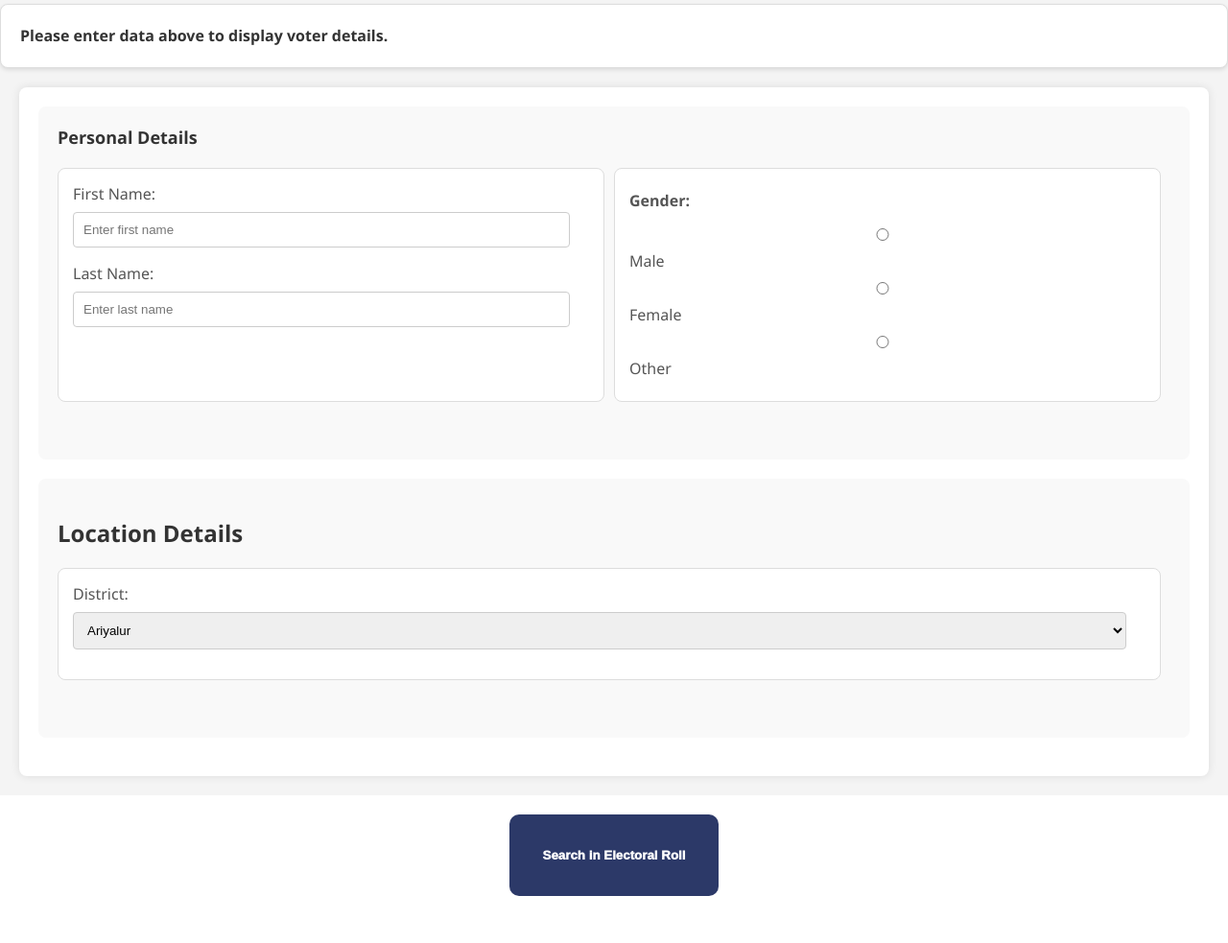
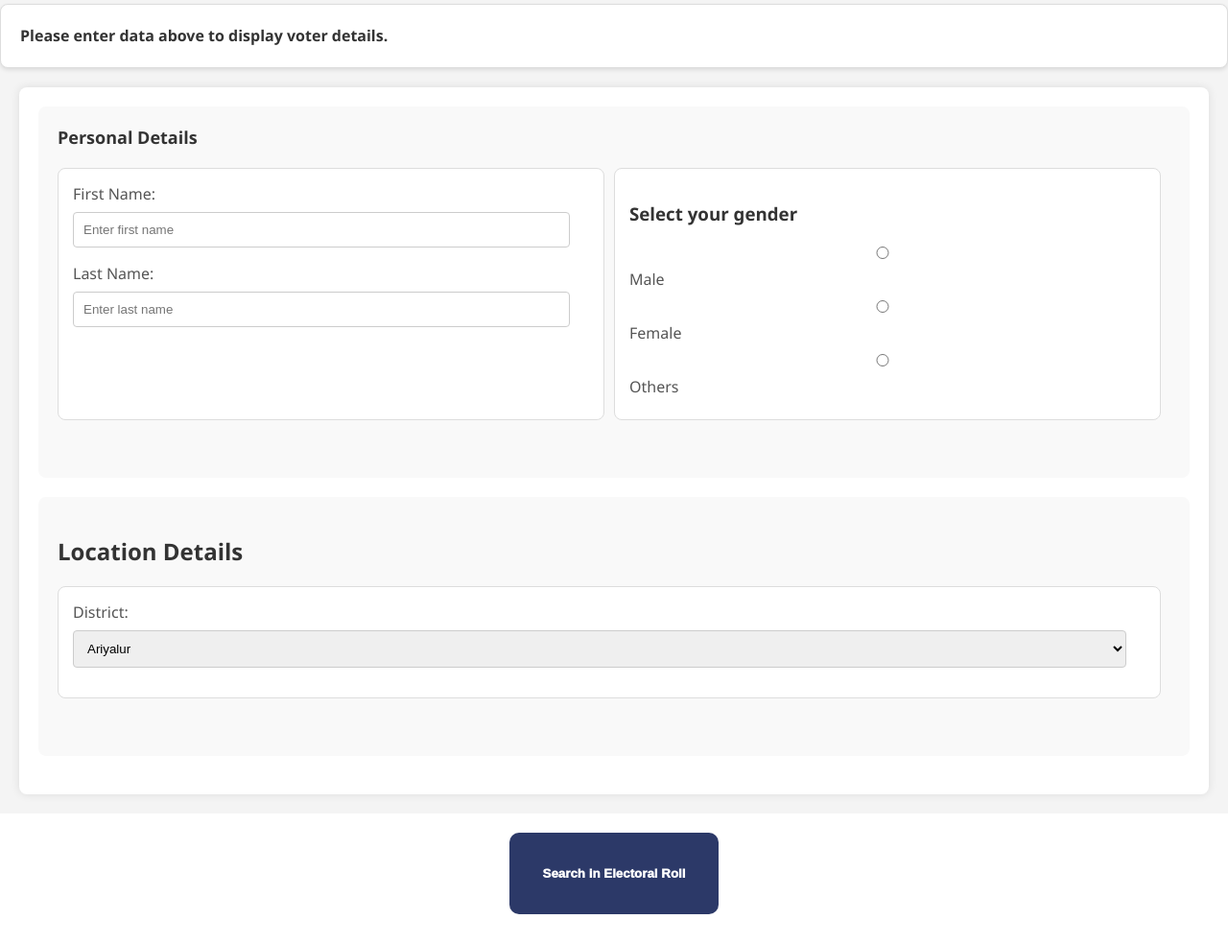
Before and after one commit to kesav25155/election_commission_tn_unofficial, a PHP site: page /search.php in a window 1280 px wide. Shown: the part 230-1213 px from the top of the page at 96% size. Before the commit the page ends 1164 px from the top, so only its background shows below. Run offline with PHP 8.4, Linux system fonts and the light colour scheme; some libraries are stand-ins or nearby versions.

Commit message:
Update search.php

```diff
--- a/search.php
+++ b/search.php
@@ -388,13 +388,13 @@ if ($_SERVER['REQUEST_METHOD'] === 'GET') {
                         <input type="text" id="lastName" name="lastName" placeholder="Enter last name">
                     </div>
 <div class="light-box gender-radio">
-        <label><strong>Gender:</strong></label><br><br>
-        <input type="radio" name="gender" id="male" value="male">
-        <label for="male">Male</label><br>
-        <input type="radio" name="gender" id="female" value="female">
-        <label for="female">Female</label><br>
-        <input type="radio" name="gender" id="other" value="other">
-        <label for="other">Other</label><br>
+            <h3>Select your gender</h3>
+            <input type="radio" id="male" name="gender" value="male">
+            <label for="male">Male</label><br>
+            <input type="radio" id="female" name="gender" value="female">
+            <label for="female">Female</label><br>
+            <input type="radio" id="others" name="gender" value="others">
+            <label for="other">Others</label><br>
     </div>
                 </div>
             </section>
```
